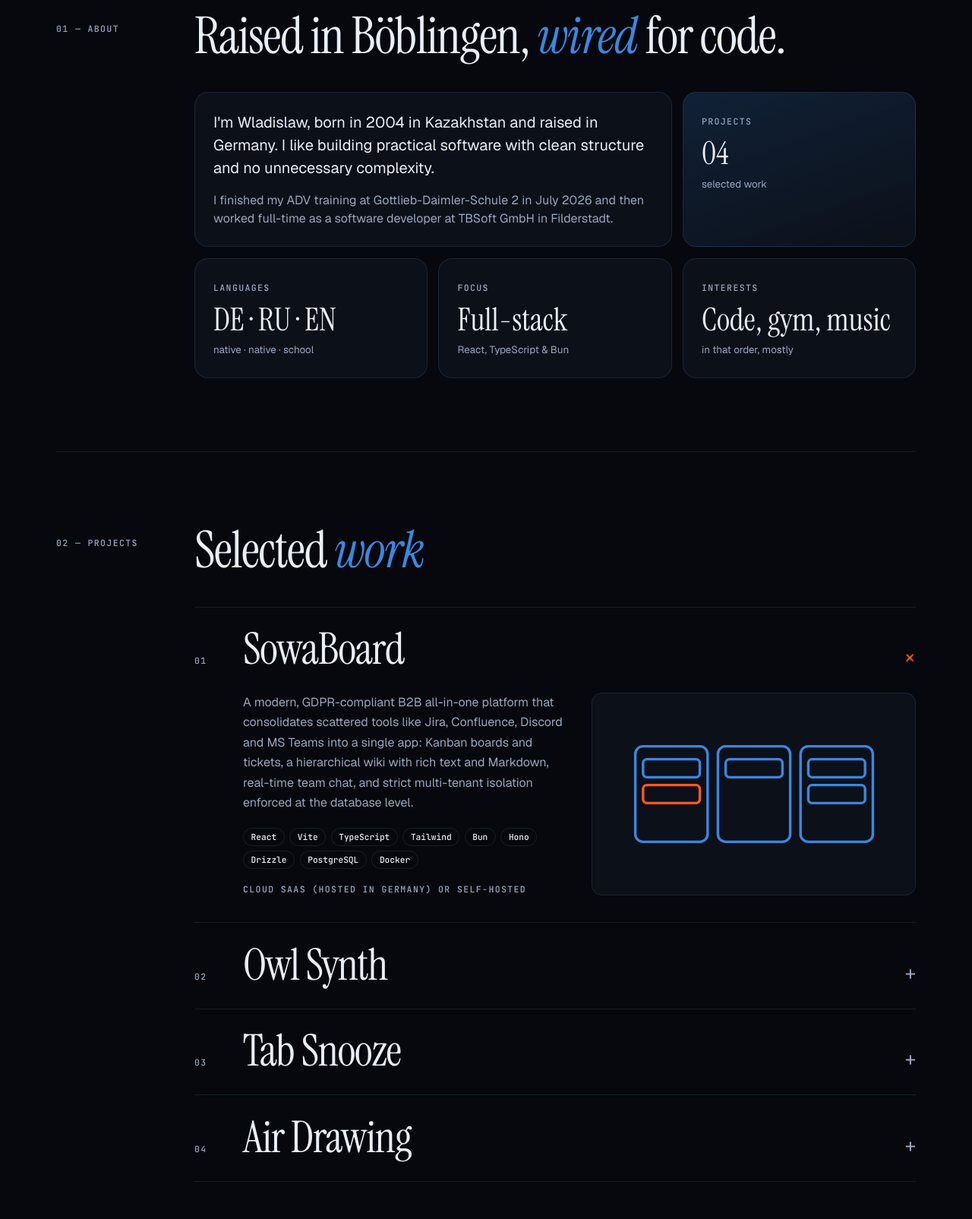
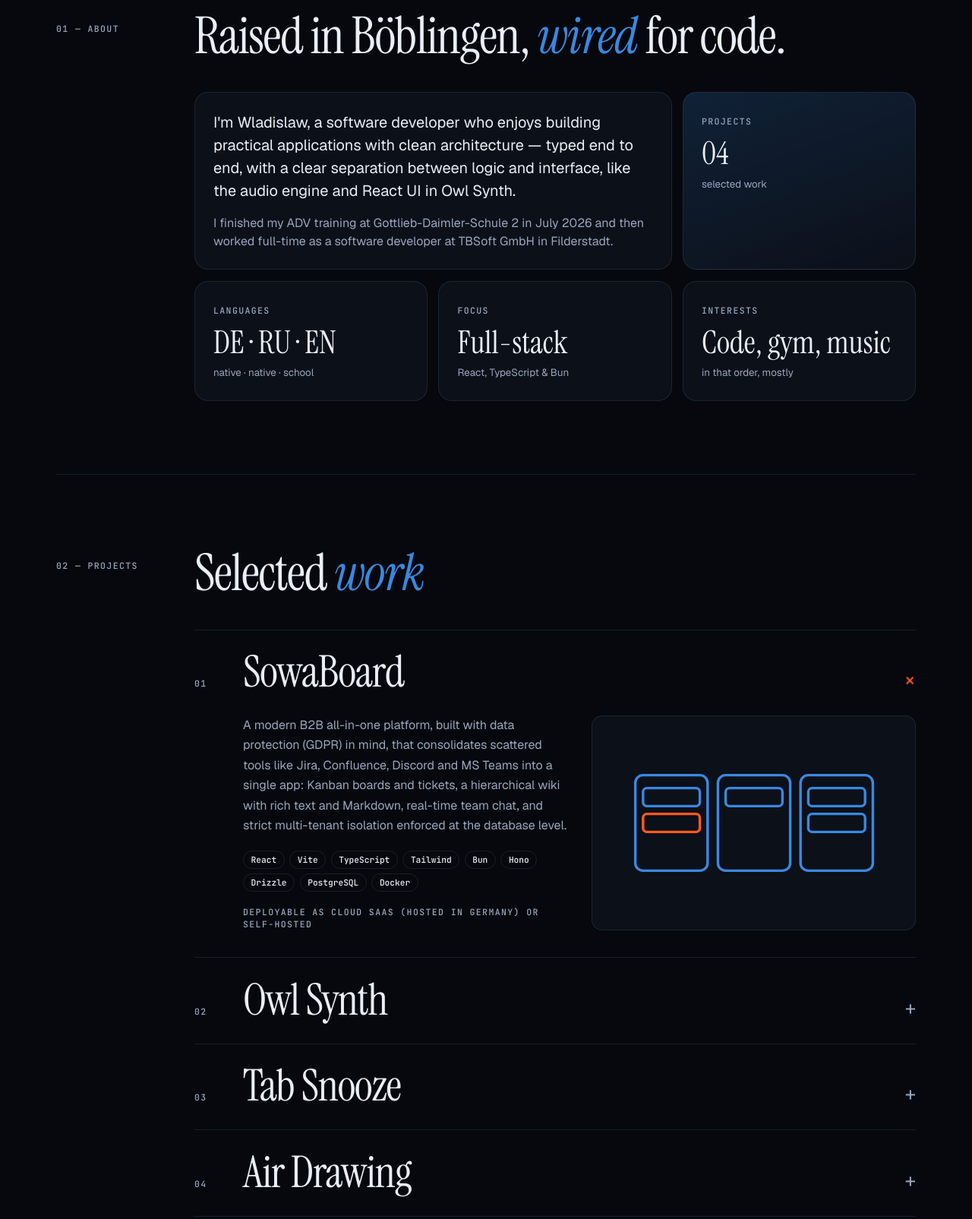
Before and after one commit to WladTheBoy/portfolio-website, a plain HTML site: page index.html in a window 1280 px wide. Shown: the part 883-2488 px from the top of the page at 76% size. Drawn offline with nearby package versions, Linux system fonts and the light colour scheme.

Commit message:
refining some changes

```diff
--- a/index.html
+++ b/index.html
@@ -84,7 +84,7 @@ summary{grid-template-columns:2rem 1fr auto}.stack div,.xp>div{grid-template-col
 <main>
 <header class="hero">
  <div>
-  <p class="mono"><span class="dot"></span>Available for projects · Böblingen, DE · <span id="clk">--:--</span></p>
+  <p class="mono"><span class="dot"></span>Open to opportunities as a Junior Software Developer · Böblingen, DE · <span id="clk">--:--</span></p>
   <h1 class="serif" style="margin-top:1.5rem"><span>Wladislaw</span><span><em>Walz</em></span></h1>
   <p class="lead">Software developer from Böblingen. I build full-stack web apps with React, TypeScript, Bun and Hono — from APIs and databases to polished interfaces.</p>
   <div class="meta"><a class="btn p" href="#projects">See my work</a><a class="btn" href="https://github.com/WladTheBoy" target="_blank" rel="noopener">GitHub ↗</a></div>
@@ -98,7 +98,7 @@ summary{grid-template-columns:2rem 1fr auto}.stack div,.xp>div{grid-template-col
 <section id="about"><p class="mono">01 — About</p><div>
  <h2 class="serif rv">Raised in Böblingen, <em>wired</em> for code.</h2>
  <div class="bento rv">
-  <div class="b1"><p>I'm Wladislaw, born in 2004 in Kazakhstan and raised in Germany. I like building practical software with clean structure and no unnecessary complexity.</p><p>I finished my ADV training at Gottlieb-Daimler-Schule 2 in July 2026 and then worked full-time as a software developer at TBSoft GmbH in Filderstadt.</p></div>
+  <div class="b1"><p>I'm Wladislaw, a software developer who enjoys building practical applications with clean architecture — typed end to end, with a clear separation between logic and interface, like the audio engine and React UI in Owl Synth.</p><p>I finished my ADV training at Gottlieb-Daimler-Schule 2 in July 2026 and then worked full-time as a software developer at TBSoft GmbH in Filderstadt.</p></div>
   <div class="b2"><span class="mono">Projects</span><div class="big serif">04</div><small>selected work</small></div>
   <div class="b3"><span class="mono">Languages</span><div class="big serif">DE · RU · EN</div><small>native · native · school</small></div>
   <div class="b4"><span class="mono">Focus</span><div class="big serif">Full-stack</div><small>React, TypeScript &amp; Bun</small></div>
@@ -109,8 +109,8 @@ summary{grid-template-columns:2rem 1fr auto}.stack div,.xp>div{grid-template-col
 <section id="projects"><p class="mono">02 — Projects</p><div class="proj">
  <h2 class="serif rv">Selected <em>work</em></h2>
  <details open><summary><span class="mono">01</span><h3 class="serif">SowaBoard</h3><i>+</i></summary><div class="body"><div>
-  <p>A modern, GDPR-compliant B2B all-in-one platform that consolidates scattered tools like Jira, Confluence, Discord and MS Teams into a single app: Kanban boards and tickets, a hierarchical wiki with rich text and Markdown, real-time team chat, and strict multi-tenant isolation enforced at the database level.</p>
-  <div class="tags"><span>React</span><span>Vite</span><span>TypeScript</span><span>Tailwind</span><span>Bun</span><span>Hono</span><span>Drizzle</span><span>PostgreSQL</span><span>Docker</span></div><p class="mono" style="margin:0">Cloud SaaS (hosted in Germany) or self-hosted</p></div>
+  <p>A modern B2B all-in-one platform, built with data protection (GDPR) in mind, that consolidates scattered tools like Jira, Confluence, Discord and MS Teams into a single app: Kanban boards and tickets, a hierarchical wiki with rich text and Markdown, real-time team chat, and strict multi-tenant isolation enforced at the database level.</p>
+  <div class="tags"><span>React</span><span>Vite</span><span>TypeScript</span><span>Tailwind</span><span>Bun</span><span>Hono</span><span>Drizzle</span><span>PostgreSQL</span><span>Docker</span></div><p class="mono" style="margin:0">Deployable as cloud SaaS (hosted in Germany) or self-hosted</p></div>
   <div class="art"><svg viewBox="0 0 200 90" fill="none" stroke="#3a88e0" stroke-width="2"><rect x="8" y="8" width="56" height="74" rx="6"/><rect x="72" y="8" width="56" height="74" rx="6"/><rect x="136" y="8" width="56" height="74" rx="6"/><rect x="14" y="18" width="44" height="14" rx="3"/><rect x="14" y="38" width="44" height="14" rx="3" stroke="#ff5a1f"/><rect x="78" y="18" width="44" height="14" rx="3"/><rect x="142" y="18" width="44" height="14" rx="3"/><rect x="142" y="38" width="44" height="14" rx="3"/></svg></div></div></details>
  <details><summary><span class="mono">02</span><h3 class="serif">Owl Synth</h3><i>+</i></summary><div class="body"><div>
   <p>A polyphonic synthesizer that runs entirely in the browser. It generates sound in real time with the Web Audio API and can be played with your computer keyboard or an on-screen piano. Each voice has two slightly detuned oscillators, a low-pass filter and an ADSR envelope, with a soft-feedback delay for a floating sound. Waveform, detune, filter, envelope and delay are adjustable live, and an oscilloscope visualizes the signal.</p>
@@ -150,7 +150,7 @@ summary{grid-template-columns:2rem 1fr auto}.stack div,.xp>div{grid-template-col
 
 <section id="contact" class="contact"><p class="mono">05 — Contact</p><div>
  <h2 class="serif rv">Let's build <em>something.</em></h2>
- <p class="rv" style="color:var(--mu);max-width:30rem">Open to projects, collaborations or just a chat about code.</p>
+ <p class="rv" style="color:var(--mu);max-width:30rem">Open to junior software developer roles, collaborations or just a chat about code.</p>
  <div class="btns rv"><a class="btn p" href="mailto:wladislaw.walz2004@gmail.com">Send an email</a><a class="btn" href="https://github.com/WladTheBoy" target="_blank" rel="noopener">GitHub ↗</a></div>
 </div></section>
 </main>
```
